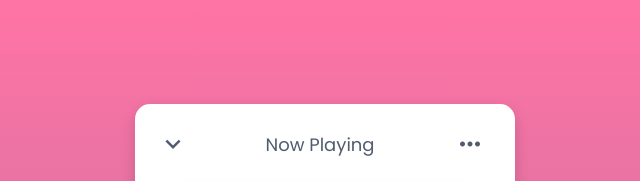
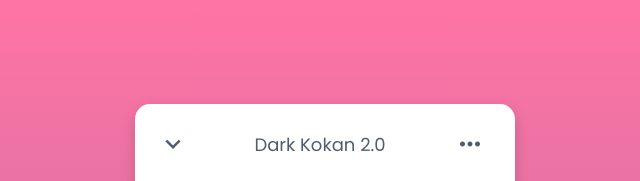
Before and after one commit to Sourabh-513/darkkokan-online, a plain HTML site: page index.html in a window 1280 px wide. Shown: the top 181 px of the page, 315-955 px from the left. Drawn offline with Linux system fonts and the light colour scheme.

Commit message:
Update index.html

```diff
--- a/index.html
+++ b/index.html
@@ -12,7 +12,7 @@
   <div class="wrapper">
     <div class="top-bar">
       <i class="material-icons">expand_more</i>
-      <span>Now Playing</span>
+      <span>Dark Kokan 2.0</span>
       <i class="material-icons">more_horiz</i>
     </div>
     <div class="img-area">
```
